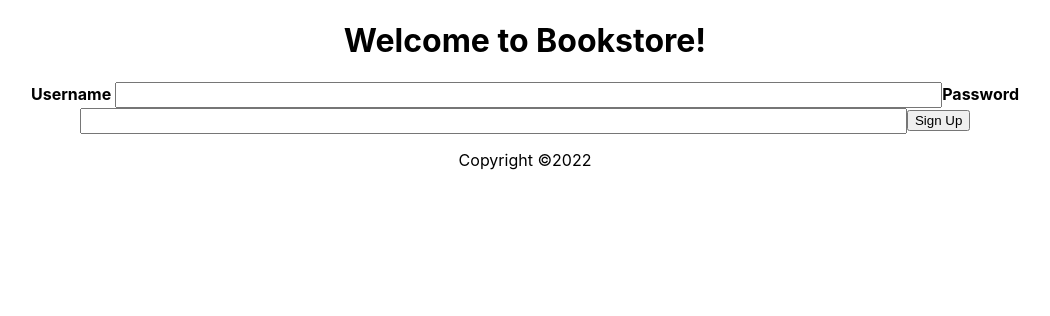
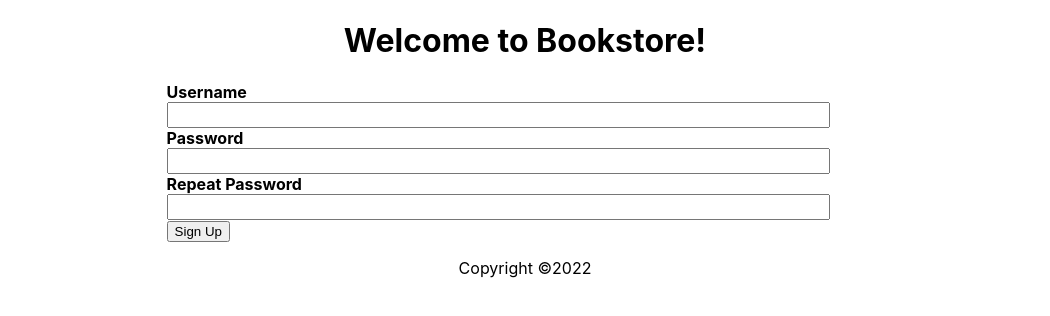
Before and after one commit to JessiFoley/GensparkFullStackJavaProject, a React (Create React App) app in the folder JavaFullStackBookstore/frontend/: page /signup in a window 1280 px wide. Shown: the top 316 px of the page, without its empty margins (115-1165 px from the left). Built offline with nearby package versions, Linux system fonts and the light colour scheme; no server answers.

Commit message:
Formatting and validation

```diff
--- a/JavaFullStackBookstore/frontend/src/App.css
+++ b/JavaFullStackBookstore/frontend/src/App.css
@@ -36,6 +36,11 @@
     transform: rotate(360deg);
   }
 }
+form {
+text-align: left;
+margin-left: 15%;
+width: 80%;
+}
 
 table, td, th, tr {
   border: 1px solid;
@@ -69,6 +74,7 @@ label {
 }
 
 input {
-  height:1.5em;
-  width:80%;
+  height: 1.5em;
+  width : 80%;
+  margin: auto;
 }
--- a/JavaFullStackBookstore/frontend/src/components/books/AddBook.js
+++ b/JavaFullStackBookstore/frontend/src/components/books/AddBook.js
@@ -33,7 +33,7 @@ const AddBook = () => {
 
         <div>
             <h2>Add a Book</h2>
-            <form style={{ textAlign: "left", marginLeft: "10em" }} onSubmit={onSubmit}>
+            <form onSubmit={onSubmit}>
                 <label htmlFor="title">Title</label>
                 <br />
                 <input type="text" name="bookTitle" id="title" required={true} placeholder="Title" onChange={handleChanges} />
--- a/JavaFullStackBookstore/frontend/src/components/login/LoginForm.js
+++ b/JavaFullStackBookstore/frontend/src/components/login/LoginForm.js
@@ -1,4 +1,5 @@
 import React, { useEffect } from 'react'
+import { Link } from 'react-router-dom';
 
 const LoginForm = ({ setUserAttempt, userAttempt, getUsers, authenticate }) => {
 
@@ -17,11 +18,16 @@ const LoginForm = ({ setUserAttempt, userAttempt, getUsers, authenticate }) => {
         <div>
             <form onSubmit={authenticate}>
                 <label htmlFor='username'>Username </label>
+                <br />
                 <input type="text" name="username" id="username" required={true} onChange={handleChanges} />
+                <br />
                 <label htmlFor='password'>Password</label>
+                <br />
                 <input type="password" name="password" id="password" required={true} onChange={handleChanges} />
+                <br />
                 <button type="submit">Log In</button>
             </form>
+            <Link to="/signup">Sign up</Link>
         </div>
     )
 }
--- a/JavaFullStackBookstore/frontend/src/components/login/SignupForm.js
+++ b/JavaFullStackBookstore/frontend/src/components/login/SignupForm.js
@@ -9,18 +9,44 @@ const SignupForm = ({ getUsers }) => {
 
   const navigate = useNavigate();
 
+  const validPassword = (() => {
+
+    const passwordForValidation = document.getElementById("password").value
+    const repeatPasswordForValidation = document.getElementById("repeatPassword").value
+
+    const hasLowercase = /[a-z]+/.test(passwordForValidation)
+    const hasUppercase = /[A-Z]+/.test(passwordForValidation)
+    const hasDigit = /[0-9]+/.test(passwordForValidation)
+
+    if(passwordForValidation === repeatPasswordForValidation && hasLowercase && hasUppercase && hasDigit){
+      return true;
+    }else if (passwordForValidation !== repeatPasswordForValidation) {
+      alert("Passwords must match")
+    }else if (!hasLowercase){
+      alert("Must contain a lowercase letter")
+    }else if (!hasUppercase){
+      alert("Must contain an Uppercase letter")
+    }else {
+      alert("Must contain a number")
+    }
+    return false;
+  })
+
   const handleSubmit = e => {
     e.preventDefault();
+    if(validPassword()){
       const username = usernameInputRef.current.value;
       const password = passwordInputRef.current.value;
+      alert(validPassword)
       const hashed = bcrypt.hashSync(password, 10);
       const credentials = {
         "username": username,
         "password": hashed
       }
-    console.log(credentials);
+      alert(JSON.stringify(credentials));
       createUser(credentials)
         .then(() => navigate("/"));
+    }
   }
 
   useEffect(() => {
@@ -31,9 +57,17 @@ const SignupForm = ({ getUsers }) => {
     <div>
       <form onSubmit={handleSubmit}>
         <label htmlFor='username'>Username </label>
+        <br />
         <input type="text" name="username" id="username" required={true} ref={usernameInputRef} />
+        <br />
         <label htmlFor='password'>Password</label>
-        <input type="password" name="password" id="password" required={true} ref={passwordInputRef} />
+        <br />
+        <input type="password" name="password" id="password" minLength={8} required={true} ref={passwordInputRef} />
+        <br />
+        <label htmlFor='repeatPassword'>Repeat Password</label>
+        <br />
+        <input type="password" name="repeatPassword" id="repeatPassword" required={true} />
+        <br />
         <button type="submit">Sign Up</button>
       </form>
     </div>
```
Lines whose indentation alone changed are shown as unchanged.
